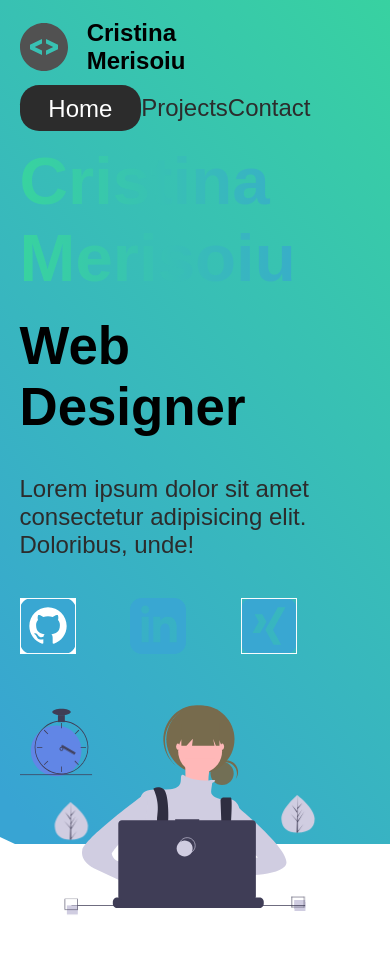
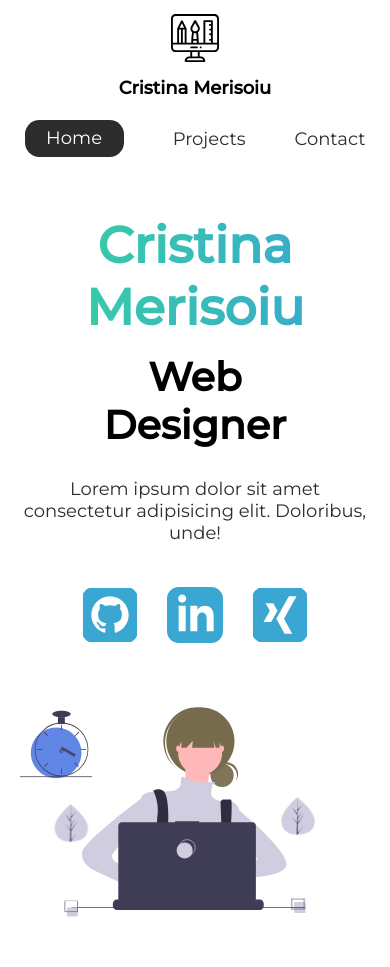
Before and after one commit to cristinamerisoiu/portofolio, a plain HTML site: page index.html in a window 390 px wide. Drawn offline with Linux system fonts and the light colour scheme.

Commit message:
add media queries

```diff
--- a/index.html
+++ b/index.html
@@ -7,14 +7,17 @@
     <meta name="description" content="portofolio website" />
     <meta name="robots" content="index,follow" />
     <link rel="stylesheet" href="./styles/style.css" />
-
+    <link
+      href="https://fonts.googleapis.com/css?family=Montserrat:400,500&display=swap"
+      rel="stylesheet"
+    />
     <title>Cristina Merisoiu | Web Designer</title>
   </head>
   <body>
     <header class="main-head">
       <nav>
         <div class="logo">
-          <img src="/icons/code.svg" alt="logo" />
+          <img src="/icons/design 1.svg" alt="logo" />
           <h1>Cristina Merisoiu</h1>
         </div>
         <ul>
@@ -40,14 +43,12 @@
           <a href="#"
             ><img src="/icons/linkedin.svg" alt="linkedin social-link" />
           </a>
-          <a href="#"
-            ><img src="/icons/xing.svg" alt="xing social-link" />
-          </a>
+          <a href="#"><img src="/icons/xing.svg" alt="xing social-link" /> </a>
         </div>
       </div>
       <div class="intro-images">
         <svg
-        class="me"
+          class="me"
           width="799"
           height="690"
           viewBox="0 0 1101 667"
@@ -88,7 +89,6 @@
               />
               <g id="me">
                 <g id="Frame 1">
-
                   <path
                     id="Vector 15"
                     d="M895.373 617H861V645.481H895.373V617Z"
--- a/styles/_global.scss
+++ b/styles/_global.scss
@@ -8,7 +8,7 @@ html {
   font-size: 60%;
 }
 body {
-  font-family: "Montserrat", sans-serif;
+  font-family: 'Montserrat',sans-serif;
 
 }
 h1 {
--- a/styles/_intro.scss
+++ b/styles/_intro.scss
@@ -104,7 +104,6 @@ nav {
   transform-origin: bottom;
 }
 
-
 @keyframes plant {
   from {
     transform: translateY(0%);
@@ -114,7 +113,6 @@ nav {
   }
 }
 
-
 @keyframes clock {
   from {
     transform: rotateZ(0deg);
--- a/styles/style.scss
+++ b/styles/style.scss
@@ -1,19 +1,69 @@
-$header1:2.5rem;
-$header2:4rem;
-$header3:2.5rem;
-$header4:2rem;
-$text:2.5rem;
-$gradient:linear-gradient(to right, #38d39f,#38a4d3);
-$background-color:#154353;
-$gray-text:#2c2c2c;
+$header1: 2.5rem;
+$header2: 4rem;
+$header3: 2.5rem;
+$header4: 2rem;
+$text: 2.5rem;
+$gradient: linear-gradient(to right, #38d39f, #38a4d3);
+$background-color: #154353;
+$gray-text: #2c2c2c;
 
-
-@mixin flex($justify,$align,$direction){
-    display: flex;
-    justify-content: $justify;
-    align-items: $align;
-    flex-direction: $direction;
+@mixin flex($justify, $align, $direction) {
+  display: flex;
+  justify-content: $justify;
+  align-items: $align;
+  flex-direction: $direction;
 }
 
 @import "global";
 @import "intro";
+
+@media screen and (max-width: 1332px) {
+  html {
+    font-size: 53%;
+  }
+  .splash {
+    display: none;
+  }
+  svg {
+    width: 80%;
+  }
+  nav {
+    width: 100%;
+  }
+}
+
+@media screen and (max-width: 754px) {
+  html {
+    font-size: 45%;
+  }
+  svg {
+    height: 60%;
+  }
+  .main-head {
+    width: 100%;
+  }
+  nav {
+    .logo {
+      @include flex(center, center, column);
+      flex: 1 1 20rem;
+      margin-top: 2rem;
+    }
+    ul {
+      flex: 1 1 60rem;
+      margin: 2rem 0rem;
+    }
+  }
+  .intro-text {
+      margin-top: 5rem;
+      text-align: center;
+  }
+  .intro-images{
+      text-align: center;
+  }
+  .intro-social{
+      @include flex(center,center,row);
+      a{
+          margin: 2rem;
+      }
+  }
+}
```
Also changed, not shown: icons/code.svg (deleted), icons/design 1.svg (added), styles/style.css, 1 other file.
